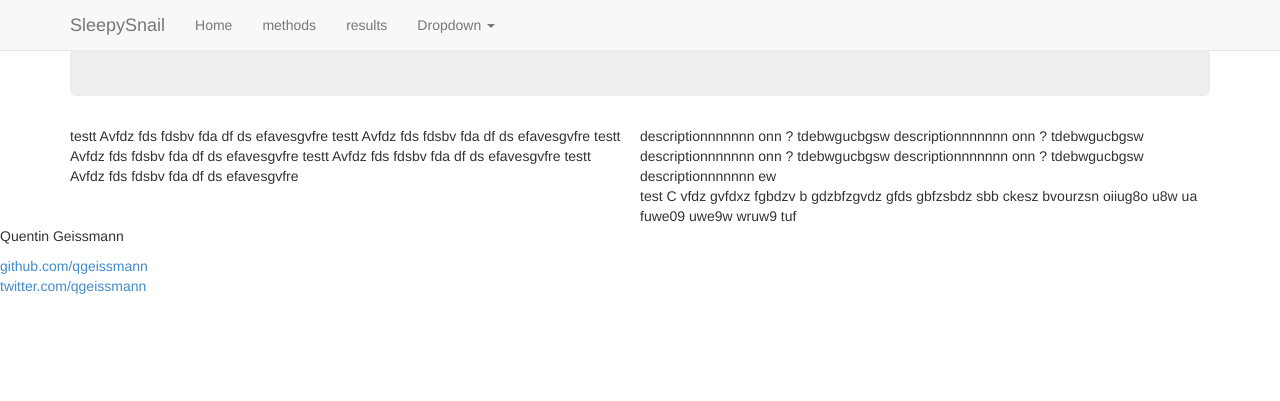
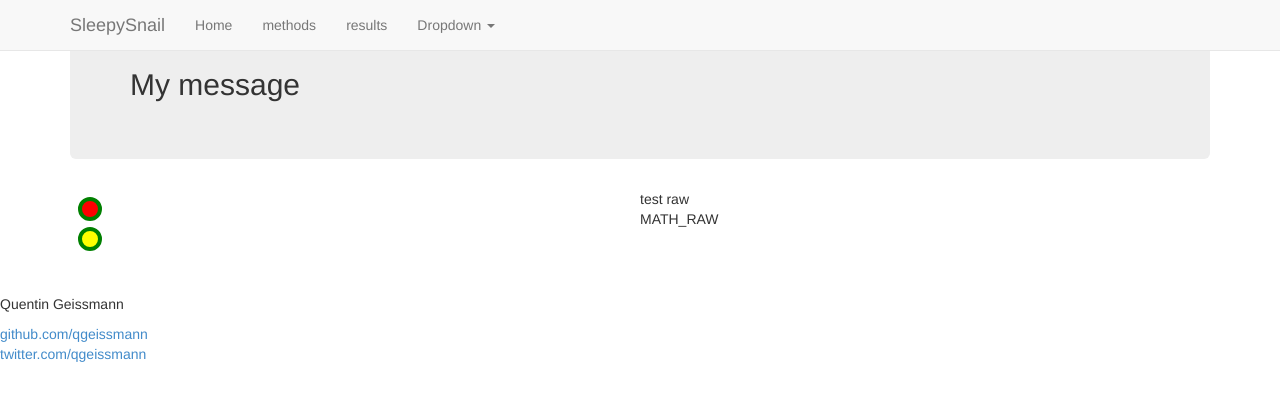
Before and after one commit to gilestrolab/sleepysnail, a Jekyll site: the page built from methods/index.html, in a window 1280 px wide. Shown: the top 401 px of the page. Built offline with Jekyll 4.4.1, drawn with Linux system fonts in a browser that asks for light colours; Markdown is read by kramdown in place of the engine named in the settings.

Commit message:
website /DAG squeleton

```diff
--- a/_layouts/default.html
+++ b/_layouts/default.html
@@ -28,6 +28,7 @@
 -->
 		<!-- Bootstrap -->
 		<link href="{{ site.url }}/css/bootstrap.min.css" rel="stylesheet">
+		<link href="{{ site.url }}/css/generic.css" rel="stylesheet">
 
 
     </head>
@@ -98,13 +99,13 @@
           </div>
         </div>
 
-
+	 <!-- jQuery (necessary for Bootstrap's JavaScript plugins) -->
+    <script src="{{ site.url }}/js/jquery-1.11.0.min.js"></script>
+    <script src="{{ site.url }}/js/generic.js"></script>
     <!-- Include all compiled plugins (below), or include individual files as needed -->
     <script src="{{ site.url }}/js/bootstrap.min.js"></script>
 
-	 <!-- jQuery (necessary for Bootstrap's JavaScript plugins) -->
-    <script src="{{ site.url }}/js/jquery-1.11.0.min.js"></script>
-    <script src="{{ site.url }}/js/generic.js"></script>
+
 
     </body>
 </html>
--- /dev/null
+++ b/css/generic.css
@@ -0,0 +1,43 @@
+
+/*
+dag.process.active{
+	fill: "red";
+}
+*/
+
+.dag_div .process:hover{
+	opacity: 0.5;
+	cursor:pointer;
+}
+.dag_div .process{
+  fill:yellow;
+}
+
+.dag_div .process.active{
+	opacity: 1;
+	fill:red;
+}
+
+.fig_div .process{
+  display: none;
+}
+
+.fig_div .process.active{
+  display: inline-block;
+}
+
+.math_div .process{
+  display: none;
+}
+
+.math_div .process.active{
+  display: inline-block;
+}
+
+
+/*
+
+circle:hover{
+  fill:red;
+}
+*/
--- a/js/generic.js
+++ b/js/generic.js
@@ -1,3 +1,5 @@
+prefixes = ["dag", "fig", "math"]
+
 $( document ).ready(function() {
 	$("ul.navbar-nav li").removeClass('active');
 	var page = $(location).attr('href');
@@ -6,3 +8,16 @@ $( document ).ready(function() {
 	console.log($('ul.navbar-nav li a[href$="'+page+'"]'));
 	$('ul.navbar-nav li a[href$="'+page+'"]').parents().addClass('active');
 	});
+
+var updateDag = function(tag){
+
+	suffix = tag.split("_")[1]
+	console.log(prefixes)
+	console.log(suffix)
+	for(p in prefixes){
+		$('.' + prefixes[p] + '_div .process').attr("class", "process");
+		id = '#' + prefixes[p] + '_' + suffix
+		console.log(id)
+		$(id).attr("class", "process active");
+		}
+	};
--- a/methods/index.html
+++ b/methods/index.html
@@ -2,29 +2,43 @@
 layout: default
 title: Methods
 ---
+
 <div class="jumbotron">
+	<h2>My message</h2>
+</div>
+<div class="row">
+	<div class="col-md-6 dag_div">
 
-</div>
-
-<div class="row">
-	<div class="col-md-6">
-		testt Avfdz fds fdsbv fda df ds efavesgvfre
-		testt Avfdz fds fdsbv fda df ds efavesgvfre
-		testt Avfdz fds fdsbv fda df ds efavesgvfre
-		testt Avfdz fds fdsbv fda df ds efavesgvfre
-		testt Avfdz fds fdsbv fda df ds efavesgvfre
+	<span>
+		<svg width="100" height="100">
+		  <circle id="dag_raw" class="process active" cx="20" cy="20" r="10" stroke="green" stroke-width="4" onclick="updateDag(this.id)"/>
+		  <circle id="dag_concat" class="process" cx="20" cy="50" r="10" stroke="green" stroke-width="4" onclick="updateDag(this.id)"/>
+		</svg>
+	</span>
 
 	</div>
 
 	<div class="col-md-6">
-		<div class="row">
-			descriptionnnnnnn onn ? tdebwgucbgsw
-			descriptionnnnnnn onn ? tdebwgucbgsw
-			descriptionnnnnnn onn ? tdebwgucbgsw
-			descriptionnnnnnn onn ? tdebwgucbgsw
-			descriptionnnnnnn ew
+		<div class="row fig_div">
+			<div id="fig_raw" class= "process active">
+				test raw
+			</div>
+
+			<div id="fig_concat" class= "process">
+				test concat
+			</div>
+
 		</div>
-		<div class="row"> test C vfdz gvfdxz fgbdzv b gdzbfzgvdz gfds
-		 gbfzsbdz sbb ckesz bvourzsn oiiug8o u8w ua fuwe09 uwe9w wruw9 tuf</div>
+
+		<div class="row math_div">
+
+			<div id="math_raw" class= "process active">
+				MATH_RAW
+			</div>
+
+			<div id="math_concat" class= "process">
+				MATH_CONCAT
+			</div>
+		</div>
 	</div>
 </div>
```
Also changed, not shown: methods/dag.svg (added), 1 other file.
